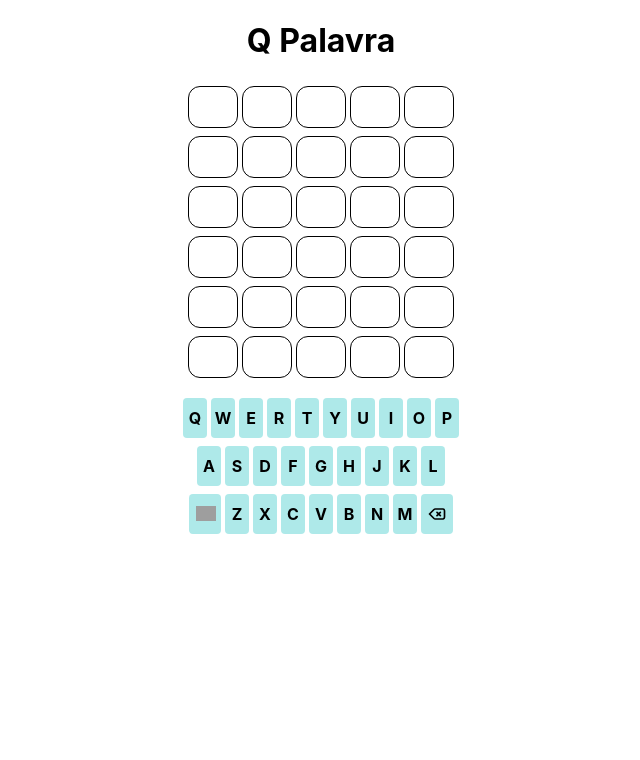
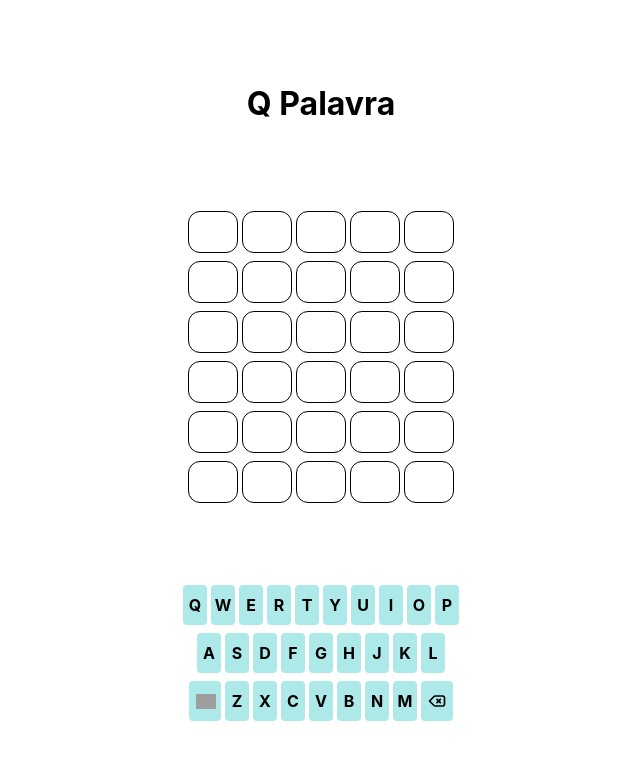
Before and after one commit to Cirovsky/qpalavra__web, a React (Create React App) app: page / in a window 1280 px wide. Shown: the top 760 px of the page, without its empty margins (319-959 px from the left). Built offline with nearby package versions, Linux system fonts and the light colour scheme; grey boxes are pictures that could not be loaded.

Commit message:
ajustes no layout

```diff
--- a/src/App.css
+++ b/src/App.css
@@ -1,4 +1,11 @@
-.container{
+.container__principal{
+  display: flex;
+  flex-direction: column;
+  justify-content:space-evenly;
+  height: 100vh;
+}
+
+.board{
   display: flex;
   flex-direction: column;
   align-items: center;
--- a/src/App.js
+++ b/src/App.js
@@ -109,20 +109,20 @@
   document.body.onkeydown = (e) => showLetter(e.key);
 
   return (
-    <>
+    <main className='container__principal'>
       <Header />
-      <main className='container'>
+        <div className='board'>
           <Line line={wordsList[0]} style={styleLetter[0]} />
           <Line line={wordsList[1]} style={styleLetter[1]} />
           <Line line={wordsList[2]} style={styleLetter[2]} />
           <Line line={wordsList[3]} style={styleLetter[3]} />
           <Line line={wordsList[4]} style={styleLetter[4]} />
           <Line line={wordsList[5]} style={styleLetter[5]} />
-      </main>
+        </div>
       <UserContext.Provider value={showLetter}>
         <Keyboard/>
       </UserContext.Provider>
-    </>
+    </main>
 
   );
 }
```
Lines whose indentation alone changed are shown as unchanged.
